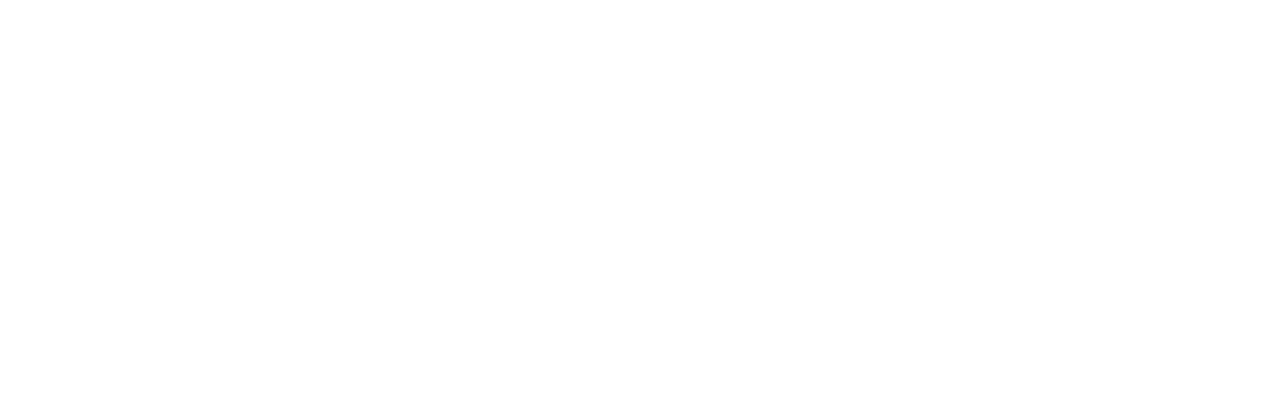
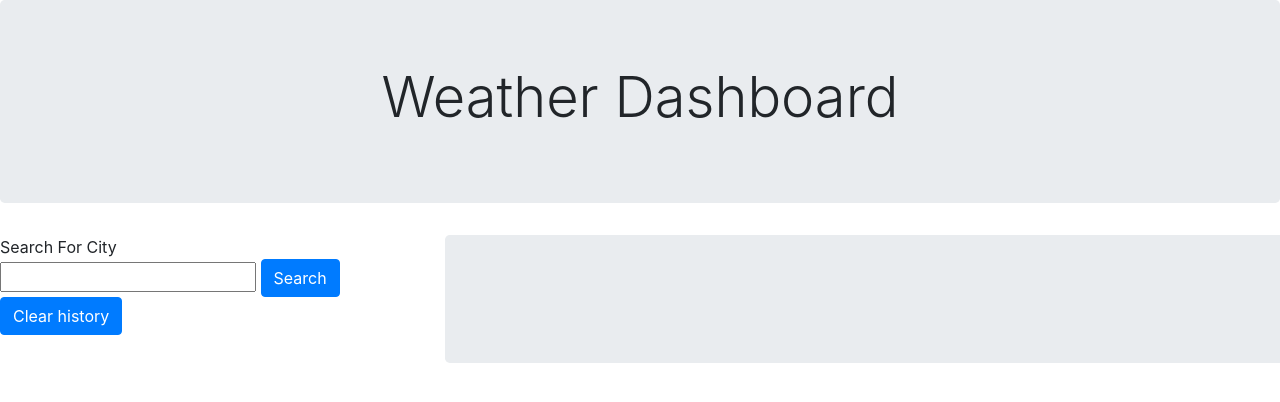
Before and after one commit to jwright323/weather-dashboard, a plain HTML site: page index.html in a window 1280 px wide. Drawn offline with nearby package versions, Linux system fonts and the light colour scheme; files that its build step writes are made by us from their sources; files whose address does not match are found by name.

Commit message:
Created header and search bar - not yet functional

```diff
--- a/index.html
+++ b/index.html
@@ -4,11 +4,28 @@
     <meta charset="UTF-8">
     <meta name="viewport" content="width=device-width, initial-scale=1.0">
     <title>Weather Dashboard</title>
-    <link rel="stylesheet" href="https://stackpath.bootstrapcdn.com/bootstrap/4.5.2/css/bootstrap.min.css" crossorigin="anonymous">
+    <link rel="stylesheet" href="https://stackpath.bootstrapcdn.com/bootstrap/4.5.2/css/bootstrap.min.css" integrity="sha384-JcKb8q3iqJ61gNV9KGb8thSsNjpSL0n8PARn9HuZOnIxN0hoP+VmmDGMN5t9UJ0Z" crossorigin="anonymous">
     <link rel="stylesheet" href="style.css">
 </head>
 <body>
-
+    <div class="jumbotron text-center" >
+        <h1 class="display-4">Weather Dashboard</h1>
+      </div>
+      <div class="row">
+        <div class="col-sm-4">
+                Search For City
+                <br>
+                <input type="text" id="city">
+                <button class="btn btn-primary" id="search">Search</button>
+                <button class=" btn btn-primary" type="button" id="clear-history">Clear history</button>
+            <ul id="cityList"></ul>
+        </div>
+        <div class="col-sm-8">
+            <div class="row ml-2 ">
+                <div class="col-sm-12 jumbotron currentWeather">
+                    <div id="uvDiv"></div>
+                </div>
+            </div>
     <script src="./script.js"></script>
 </body>
 </html>
```
